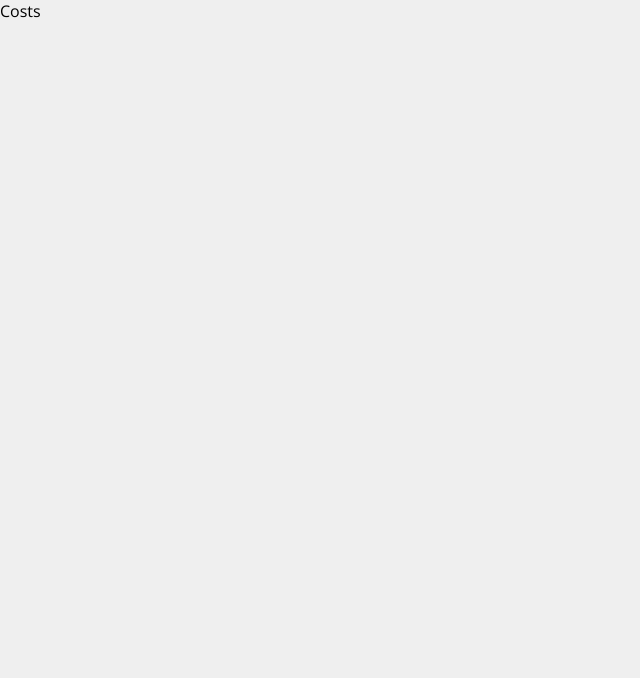
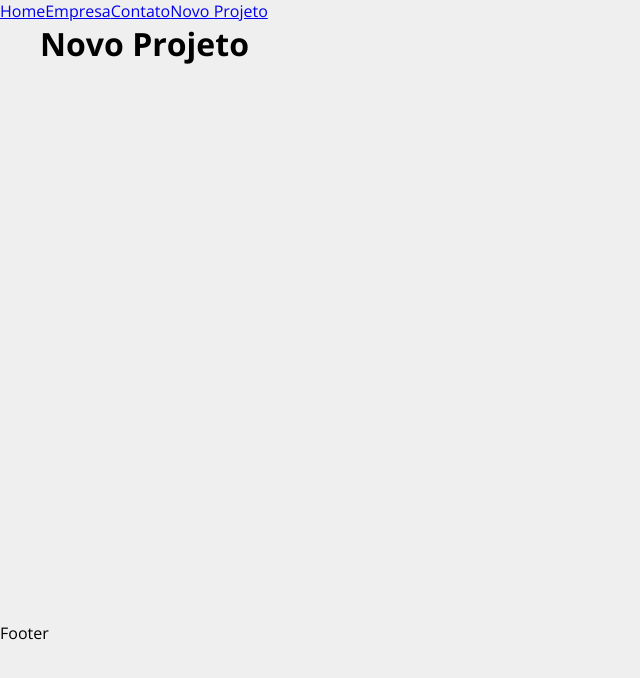
Before and after one commit to gustavohsx/Costs, a React (Create React App) app: page /NewProject in a window 1280 px wide. Shown: the top 678 px of the page, without its empty margins (0-640 px from the left). Built offline with nearby package versions, Linux system fonts and the light colour scheme.

Commit message:
Criando os componentes e rotas e alguns estilos

```diff
--- a/src/App.js
+++ b/src/App.js
@@ -1,9 +1,33 @@
+import { BrowserRouter as Router, Routes, Route, Link} from 'react-router-dom'
+import Home from "./components/pages/Home"
+import Company from "./components/pages/Company"
+import Contact from "./components/pages/Contact"
+import NewProject from "./components/pages/NewProject"
+import Container from './components/layout/Container'
+
 function App() {
   return (
-    <div className="App">
-      <p>Costs</p>
-    </div>
-  );
+    <Router>
+      <div>
+        <ul>
+          <Link to="/">Home</Link>
+          <Link to="/Company">Empresa</Link>
+          <Link to="/Contact">Contato</Link>
+          <Link to="/NewProject">Novo Projeto</Link>
+        </ul>
+      </div>
+        <Container customClass="min-heigth">
+          <Routes>
+            <Route exact path="/" element={<Home/>}/>
+            <Route path="/Company" element={<Company/>}/>
+            <Route path="/Contact" element={<Contact/>}/>
+            <Route path="/NewProject" element={<NewProject/>}/>
+          </Routes>
+        </Container>
+
+      <p>Footer</p>
+    </Router>
+  )
 }
 
 export default App;
--- /dev/null
+++ b/src/components/layout/Container.js
@@ -0,0 +1,11 @@
+import styles from './Container.module.css'
+
+function Container(props) {
+    return(
+        <div className={`${styles.container} ${styles[props.customClass]}`}>
+            {props.children}
+        </div>
+    )
+}
+
+export default Container
--- /dev/null
+++ b/src/components/layout/Container.module.css
@@ -0,0 +1,20 @@
+.container {
+    width: 1200px;
+    margin: 0 auto;
+    display: flex;
+    justify-content: space-between;
+    flex-wrap: wrap;
+}
+
+.min-heigth {
+    min-height: 75vh;
+}
+
+.start {
+    justify-content: flex-start;
+}
+
+.column {
+    flex-direction: column;
+    justify-content: flex-start;
+}
--- /dev/null
+++ b/src/components/pages/Company.js
@@ -0,0 +1,5 @@
+function Company() {
+    return (<h1>Empresa</h1>)
+}
+
+export default Company
--- /dev/null
+++ b/src/components/pages/Contact.js
@@ -0,0 +1,5 @@
+function Contact() {
+    return (<h1>Contato</h1>)
+}
+
+export default Contact
--- /dev/null
+++ b/src/components/pages/Home.js
@@ -0,0 +1,5 @@
+function Home() {
+    return (<h1>Home</h1>)
+}
+
+export default Home
--- /dev/null
+++ b/src/components/pages/NewProject.js
@@ -0,0 +1,5 @@
+function NewProject() {
+    return (<h1>Novo Projeto</h1>)
+}
+
+export default NewProject
```
